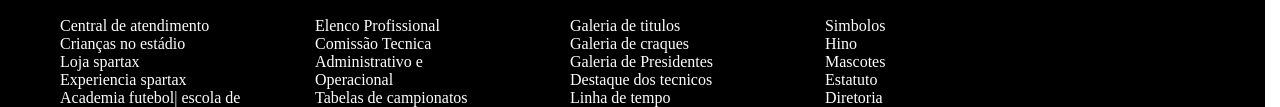
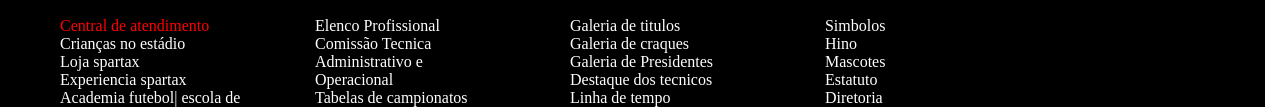
Before and after one commit to viniciureis/spartax1, a plain HTML site: page futebol.html in a window 1280 px wide. In both pictures the pointer is over the link "Central de atendimento". Shown: the part 690-797 px from the top of the page. Drawn offline with Linux system fonts and the light colour scheme.

Commit message:
Update futebol.css

```diff
--- a/futebol.css
+++ b/futebol.css
@@ -88,6 +88,9 @@ padding-right: 50px;
   footer a {
     color: rgb(255, 255, 255);
   }
+  footer a:hover {
+    color: rgb(255, 0, 0);
+  }
   .grid3{
     display: grid;
     grid-template-columns: 1fr 1fr 1fr 1fr 1fr;
```
